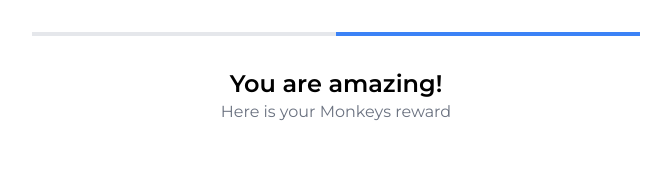
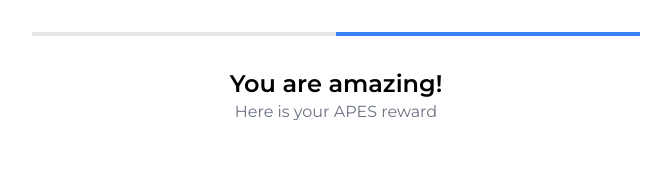
Before and after one commit to Texki-developers/frog-frontend, a React (Vite) app: page /amazing in a window 1280 px wide. Shown: the top 190 px of the page, without its empty margins (304-975 px from the left). Built offline with nearby package versions, Linux system fonts and the light colour scheme; no server answers.

Commit message:
feat: done

```diff
--- a/src/pages/yourAmazing.jsx
+++ b/src/pages/yourAmazing.jsx
@@ -50,7 +50,7 @@ export default function YouAreAmazing() {
           </div>
           <div className="flex flex-col items-center mt-8">
             <h2 className="text-2xl font-semibold">You are amazing!</h2>
-            <p className="text-gray-500">Here is your Monkeys reward</p>
+            <p className="text-gray-500">Here is your APES reward</p>
             <div className="relative mt-8">
               <img src={ape} alt="Cat" className="w-[17rem]" />
             </div>
```
